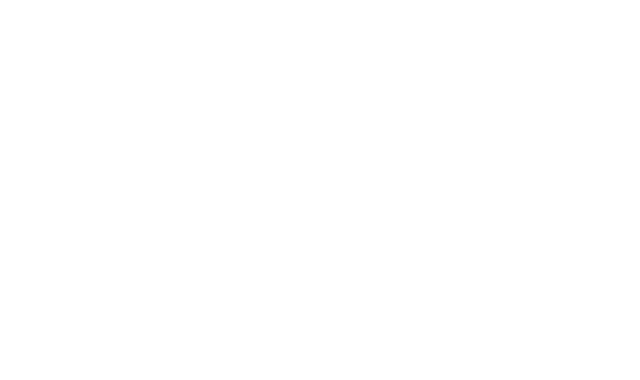
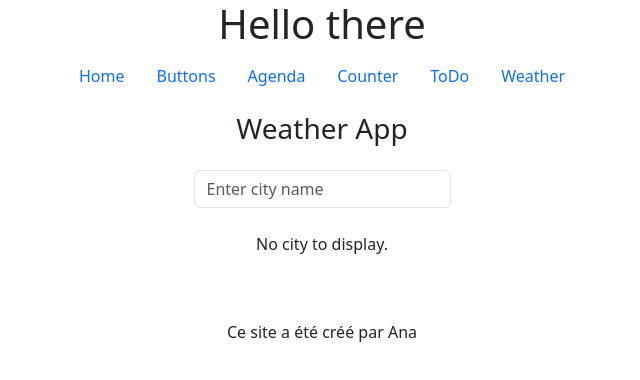
Before and after one commit to anastasiiaal/m1_ts-pwa_1-sandbox, a React (Vite) app: page /weather in a window 1280 px wide. Before the commit this address had no page. Shown: the top 380 px of the page, without its empty margins (318-958 px from the left). Built offline with nearby package versions, Linux system fonts and the light colour scheme.

Commit message:
add weather app

```diff
--- a/src/App.tsx
+++ b/src/App.tsx
@@ -24,6 +24,9 @@
         <li className="nav-item">
           <Link to="/todo" className="nav-link">ToDo</Link>
         </li>
+        <li className="nav-item">
+          <Link to="/weather" className="nav-link">Weather</Link>
+        </li>
       </ul>
       <section>
         <Outlet />
--- a/src/main.tsx
+++ b/src/main.tsx
@@ -11,6 +11,7 @@
 import Counter from './screens/Counter.tsx';
 import ButtonsTest from './screens/ButtonsTest.tsx';
 import ToDo from './screens/ToDo.tsx';
+import Weather from './screens/Weather.tsx';
 
 createRoot(document.getElementById('root')!).render(
   <StrictMode>
@@ -21,6 +22,7 @@
           <Route path="/counter" element={<Counter />}/>
           <Route path="/buttons" element={<ButtonsTest />}/>
           <Route path="/todo" element={<ToDo />}/>
+          <Route path="/weather" element={<Weather />}/>
         </Route>
       </Routes>
     </BrowserRouter>
--- /dev/null
+++ b/src/screens/Weather.tsx
@@ -0,0 +1,79 @@
+import { useEffect, useState } from "react";
+
+const API_KEY = "c05eda91cb194c77be371908232609";
+const baseUrl = `http://api.weatherapi.com/v1/current.json?key=${API_KEY}&q=`
+
+interface WeatherData {
+    location: {
+        name: string;
+    };
+    current: {
+        temp_c: number;
+        condition: {
+            text: string;
+            icon: string;
+        };
+    };
+}
+
+export default function Weather () {
+    const [inputValue, setInputValue] = useState('');
+    const [data, setData] = useState<WeatherData | null>(null);
+
+    useEffect(() => {
+        if (inputValue.trim() !== "") {
+            async function fetchData () {
+                try {
+                    const response = await fetch(baseUrl + inputValue);
+                    if (!response.ok) {
+                        throw new Error("Failed to fetch data");
+                    }
+                    const result = await response.json();
+                    setData(result);
+                } catch (error) {
+                    console.error("Error fetching weather data:", error);
+                }
+            };
+
+            fetchData();
+        } else {
+            setData(null)
+        }
+    }, [inputValue]);
+
+    return (
+        <>
+            <div className="container">
+                <h3 className="mb-4 text-center">Weather App</h3>
+                <input
+                    type="text"
+                    className="form-control mb-4"
+                    placeholder="Enter city name"
+                    value={inputValue}
+                    onChange={(e) => setInputValue(e.target.value)}
+                />
+                {
+                    data !== null ? (
+                        <div className="card mx-auto">
+                            <div className="card-body text-center">
+                                <img
+                                    src={data.current?.condition.icon}
+                                    alt="Weather Icon"
+                                    style={{ width: "80px" }}
+                                />
+                                <h5 className="card-title">{data.location?.name}</h5>
+                                <p className="card-text">
+                                    {data.current?.temp_c}°C - {data.current?.condition.text}
+                                </p>
+                            </div>
+                        </div>
+                    ) : (
+                        <p className="text-center" role="alert">
+                            No city to display.
+                        </p>
+                    )
+                }
+            </div>
+        </>
+    );
+}
```
